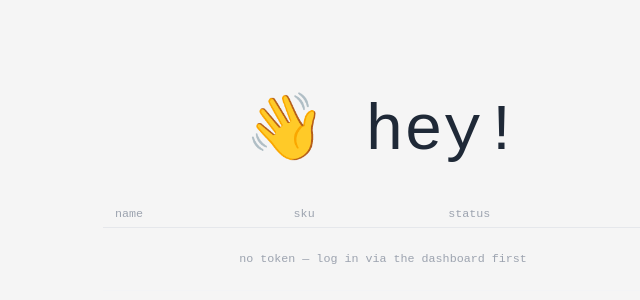
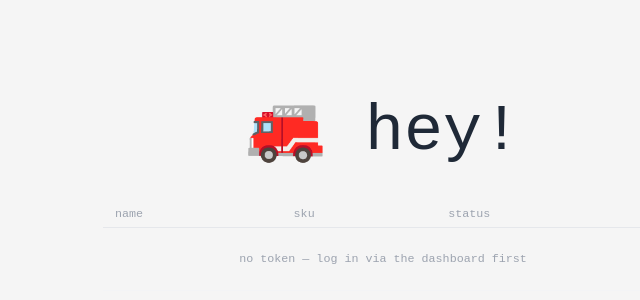
Before and after one commit to cif/upend, a website: page apps/sarah/index.html in a window 1280 px wide. Shown: the part 210-510 px from the top of the page, without its empty margins (257-897 px from the left). Drawn offline with Linux system fonts and the light colour scheme.

Commit message:
session bold-island-99: auto-commit

```diff
--- a/apps/sarah/index.html
+++ b/apps/sarah/index.html
@@ -34,7 +34,7 @@
   </style>
 </head>
 <body>
-  <div class="heart">👋 hey!</div>
+  <div class="heart">🚒 hey!</div>
   <table>
     <thead>
       <tr>
```
